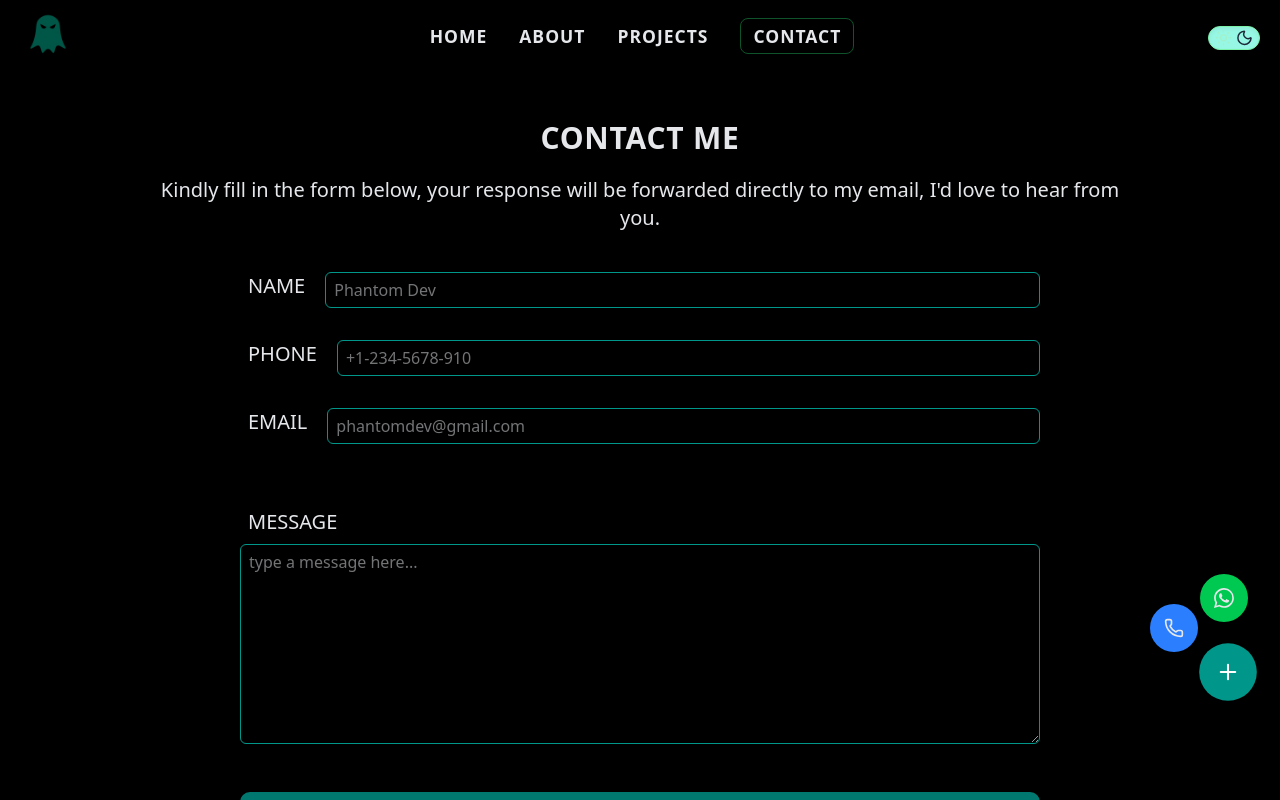
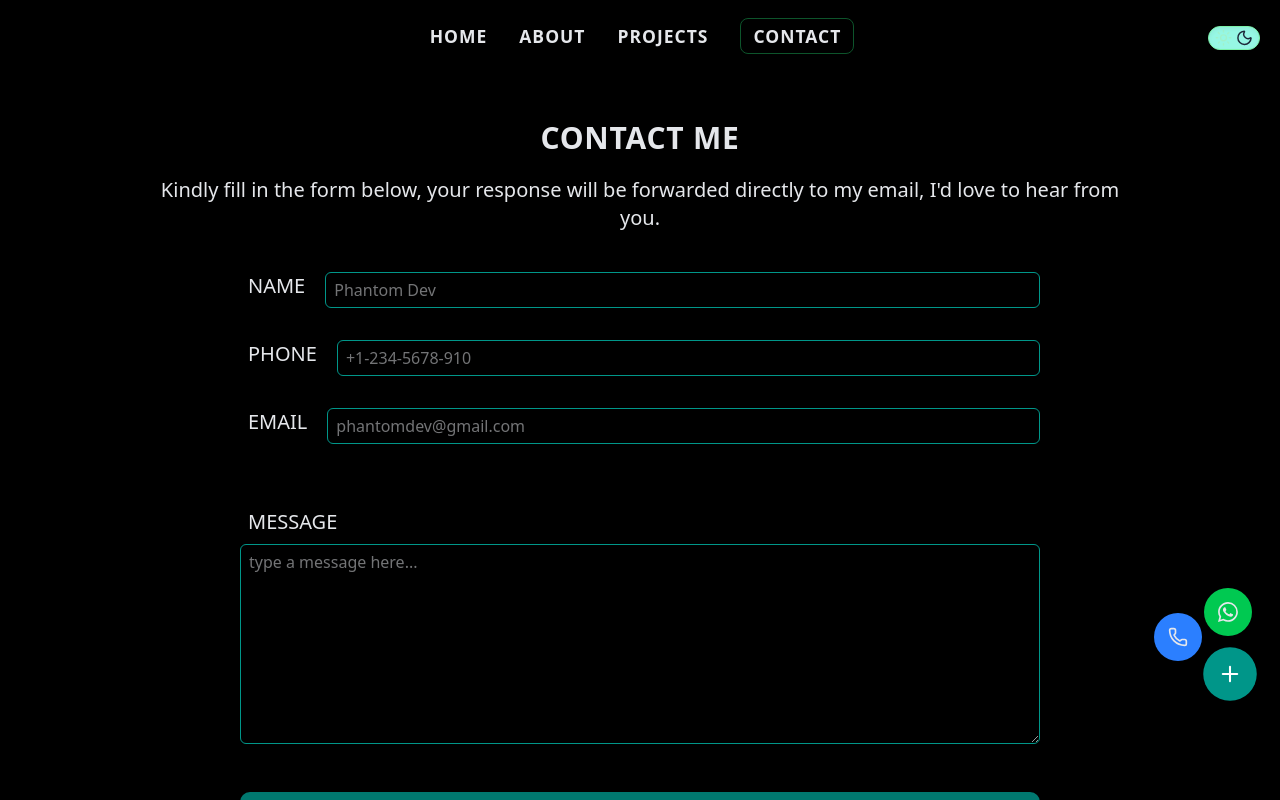
Before and after one commit to OlajuwonX/PDPortfolio, a React (Vite) app: page /contact in a window 1280 px wide. Both pictures are taken after a click on the button 1228 px from the left and 672 px from the top of the page. Shown: the top 800 px of the page. Built offline with nearby package versions, Linux system fonts and the light colour scheme.

Commit message:
popup spacing improved

```diff
--- a/src/components/ui/popup.tsx
+++ b/src/components/ui/popup.tsx
@@ -18,7 +18,7 @@
                             target="_blank"
                             rel="noopener noreferrer"
                             initial={{ opacity: 0, y: 0 }}
-                            animate={{ opacity: 1, y: -70 }}
+                            animate={{ opacity: 1, y: -60 }}
                             exit={{ opacity: 0, y: 0 }}
                             transition={{ duration: 0.3 }}
                             className="absolute flex items-center justify-center w-9 h-9 md:w-12 md:h-12 lg:w-12 lg:h-12 rounded-full bg-green-500  shadow-lg"
@@ -32,7 +32,7 @@
                             target="_blank"
                             rel="noopener noreferrer"
                             initial={{ opacity: 0, x: 0, y: 0 }}
-                            animate={{ opacity: 1, x: -50, y: -40 }}
+                            animate={{ opacity: 1, x: -50, y: -35 }}
                             exit={{ opacity: 0, x: 0, y: 0 }}
                             transition={{ duration: 0.3 }}
                             className="absolute flex items-center justify-center w-9 h-9 md:w-12 md:h-12 lg:w-12 lg:h-12 rounded-full bg-blue-500 shadow-lg"
@@ -54,7 +54,7 @@
                     repeat: Infinity,
                     ease: "easeInOut",
                 }}
-                className="flex items-center justify-center w-10 h-10 md:w-14 md:h-14 lg:w-14 lg:h-14 rounded-full bg-teal-600 text-white shadow-lg cursor-pointer"
+                className="flex items-center justify-center w-10 h-10 md:w-13 md:h-13 lg:w-13 lg:h-13 rounded-full bg-teal-600 text-white shadow-lg cursor-pointer"
             >
                 <Plus size={24} strokeWidth={2} />
             </motion.button>
```
Also changed, not shown: 1 other file (tests, documents, lock files or other folders).
